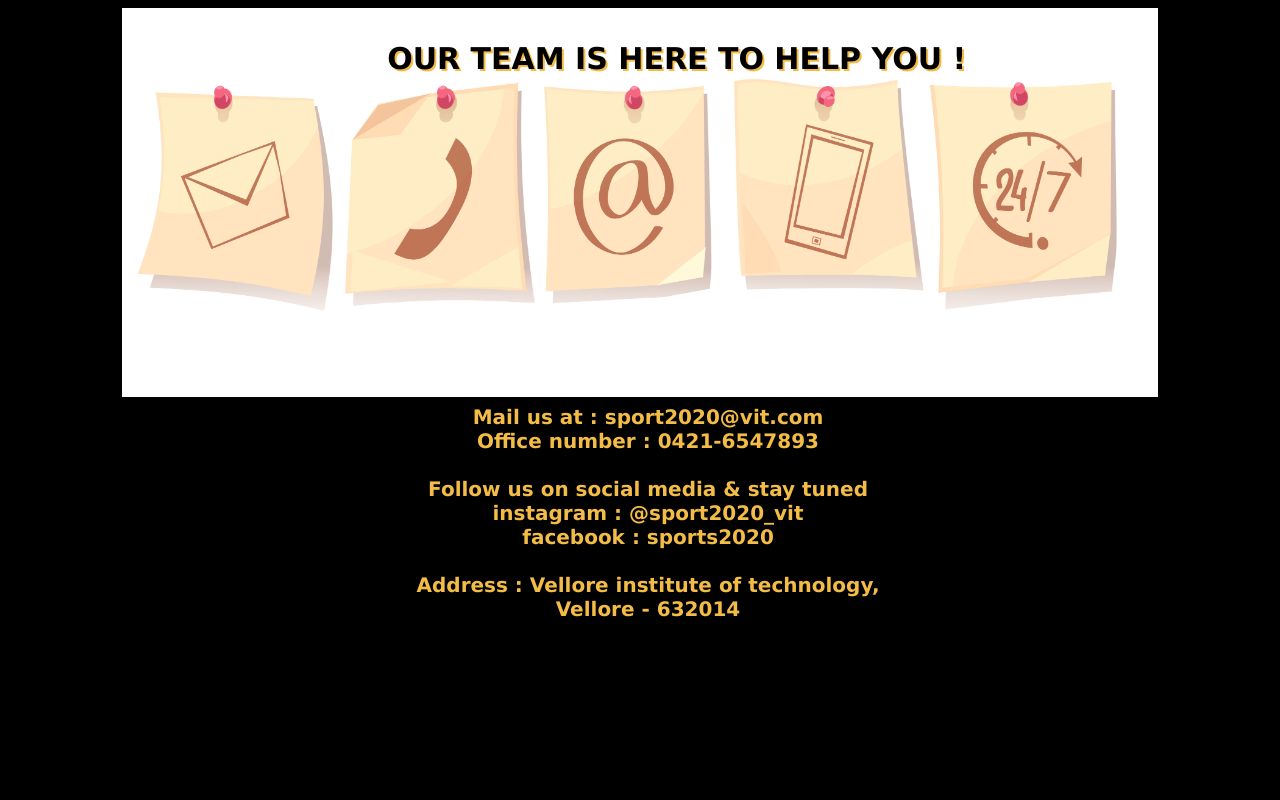
After one commit to Lakhan-Nad/sports, a PHP site: page /contact.html in a window 1280 px wide. The commit adds this page. Run offline with PHP 8.4, Linux system fonts and the light colour scheme.

Commit message:
Add files via upload

```diff
--- a/aboutcss.css
+++ b/aboutcss.css
@@ -119,6 +119,8 @@ a:hover{
     width: 90%;
     font-family:'Lucida Sans', 'Lucida Sans Regular', 'Lucida Grande', 'Lucida Sans Unicode', Geneva, Verdana, sans-serif;
     font-size: 20px;
+    color: #f3bc46;
+    text-shadow: 2px 1px black;
     background-color:white;
 }
 .name{
@@ -129,4 +131,5 @@ a:hover{
 .name1{
     display:inline-block;
     padding-left: 140px;
+
 }
--- /dev/null
+++ b/contact.html
@@ -0,0 +1,27 @@
+<html>
+    <head>
+
+        <title>contact us</title>
+        <link rel="stylesheet" type="text/css" href="contactcss.css">
+</head>
+<body>
+    <div class="contactus">
+        <div id="des">
+            <p >OUR TEAM IS HERE TO HELP YOU !</p>
+            </div>
+        <img id="bgd" src="contactbg.jpg" width="82%">
+    </div>
+    <div id="main">
+        <p>Mail us at : sport2020@vit.com<br>
+            Office number : 0421-6547893<br>
+            <br>
+            Follow us on social media & stay tuned<br>
+            instagram : @sport2020_vit<br>
+            facebook : sports2020<br>
+            <br>
+            Address : Vellore institute of technology, <BR>
+                Vellore - 632014</p>
+                </div>
+
+</body>
+</html>
--- /dev/null
+++ b/contactcss.css
@@ -0,0 +1,33 @@
+body{
+    background-color: black;
+}
+.contactus{
+    position: relative;
+    font-family:'Lucida Sans', 'Lucida Sans Regular', 'Lucida Grande', 'Lucida Sans Unicode', Geneva, Verdana, sans-serif;
+    font-size: 30px;
+    color: black;
+    text-align: center;
+    font-weight: bold;
+
+}
+#des{
+    position:absolute;
+    margin-top: 3px;
+    text-shadow: 2px 2px #f3bc46;
+    padding-left: 30%;
+
+}
+#main{
+    position:absolute;
+    margin-top: -12px;
+    width: 50%;
+    height: 36%;
+    margin-left: 25%;
+
+    font-family:'Lucida Sans', 'Lucida Sans Regular', 'Lucida Grande', 'Lucida Sans Unicode', Geneva, Verdana, sans-serif;
+    font-size: 20px;
+    color:#f3bc46;
+    text-align: center;
+    font-weight: bold;
+
+}
--- a/sports20202.html
+++ b/sports20202.html
@@ -15,8 +15,8 @@
             <div id="navbar">
             <a href="about.html" class="btn btn-medium btn-circle btn-theme-border-color">ABOUT US</a>&nbsp;&nbsp;
             <a href="about_us.html" class="btn btn-medium btn-circle btn-theme-border-color">TOURNAMENT</a>&nbsp;&nbsp;
-            <a href="about_us.html" class="btn btn-medium btn-circle btn-theme-border-color">CONTACT US</a>&nbsp;&nbsp;
-            <a href="about_us.html" class="btn btn-medium btn-circle btn-theme-border-color">FAQ</a>
+            <a href="contact.html" class="btn btn-medium btn-circle btn-theme-border-color">CONTACT US</a>&nbsp;&nbsp;
+            <a href="faq.html" class="btn btn-medium btn-circle btn-theme-border-color">FAQ</a>
         </div>
     </div>
 
```
Also changed, not shown: faq.html (added, +17 -0 lines), faqcss.css (added, +27 -0 lines), contactbg.jpg (added), faqbg.jpg (added), 2 other files.
